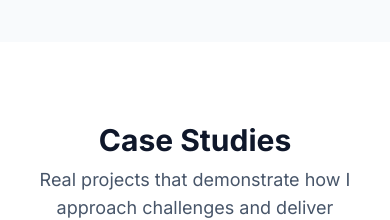
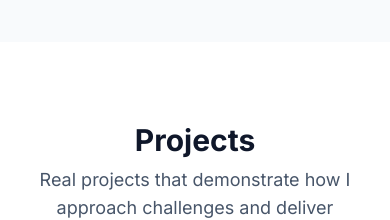
Before and after one commit to Praty1095/prateek-portfolio, a plain HTML site: page index.html in a window 390 px wide. Shown: the part 2200-2420 px from the top of the page. Drawn offline with nearby package versions, Linux system fonts and the light colour scheme.

Commit message:
Update index.html

```diff
--- a/index.html
+++ b/index.html
@@ -55,7 +55,7 @@
                 </a>
                 <nav class="hidden md:flex items-center space-x-8">
                     <a href="#about" class="text-slate-600 hover:text-blue-600 transition-colors font-medium">About</a>
-                    <a href="#case-studies" class="text-slate-600 hover:text-blue-600 transition-colors font-medium">Case Studies</a>
+                    <a href="#projects" class="text-slate-600 hover:text-blue-600 transition-colors font-medium">Projects</a>
                     <a href="#skills" class="text-slate-600 hover:text-blue-600 transition-colors font-medium">Skills</a>
                     <a href="#contact" class="text-slate-600 hover:text-blue-600 transition-colors font-medium">Contact</a>
                 </nav>
@@ -69,7 +69,7 @@
             <!-- Mobile Menu -->
             <div id="mobile-menu" class="hidden md:hidden mt-4 space-y-2">
                  <a href="#about" class="block py-2 px-4 text-slate-600 hover:bg-slate-100 rounded-md">About</a>
-                 <a href="#case-studies" class="block py-2 px-4 text-slate-600 hover:bg-slate-100 rounded-md">Case Studies</a>
+                 <a href="#projects" class="block py-2 px-4 text-slate-600 hover:bg-slate-100 rounded-md">Projects</a>
                  <a href="#skills" class="block py-2 px-4 text-slate-600 hover:bg-slate-100 rounded-md">Skills</a>
                  <a href="#contact" class="block py-2 px-4 text-slate-600 hover:bg-slate-100 rounded-md">Contact</a>
             </div>
@@ -91,7 +91,7 @@
                         Combining 6 years of procurement experience with an MBA to streamline sourcing, strengthen supplier networks, and enhance cost efficiency.
                     </p>
                     <div class="flex flex-wrap justify-center items-center gap-4 scroll-reveal" style="transition-delay: 0.4s;">
-                        <a href="#case-studies" class="bg-blue-600 text-white font-semibold px-8 py-3 rounded-lg hover:bg-blue-700 transition-transform transform hover:scale-105 shadow-lg">
+                        <a href="#projects" class="bg-blue-600 text-white font-semibold px-8 py-3 rounded-lg hover:bg-blue-700 transition-transform transform hover:scale-105 shadow-lg">
                             View My Work
                         </a>
                         <a href="#contact" class="bg-white text-blue-600 font-semibold px-8 py-3 rounded-lg border-2 border-blue-600 hover:bg-blue-50 transition-transform transform hover:scale-105">
@@ -152,11 +152,11 @@
             </div>
         </section>
 
-        <!-- Case Studies -->
-        <section id="case-studies" class="py-20 md:py-28 bg-white">
+        <!-- Projects -->
+        <section id="projects" class="py-20 md:py-28 bg-white">
             <div class="container mx-auto px-6">
                 <div class="text-center mb-16 scroll-reveal">
-                    <h2 class="text-3xl md:text-4xl font-bold section-title">Case Studies</h2>
+                    <h2 class="text-3xl md:text-4xl font-bold section-title">Projects</h2>
                     <p class="mt-2 text-lg section-subtitle">Real projects that demonstrate how I approach challenges and deliver results.</p>
                 </div>
                 <div class="max-w-4xl mx-auto space-y-6">
```
